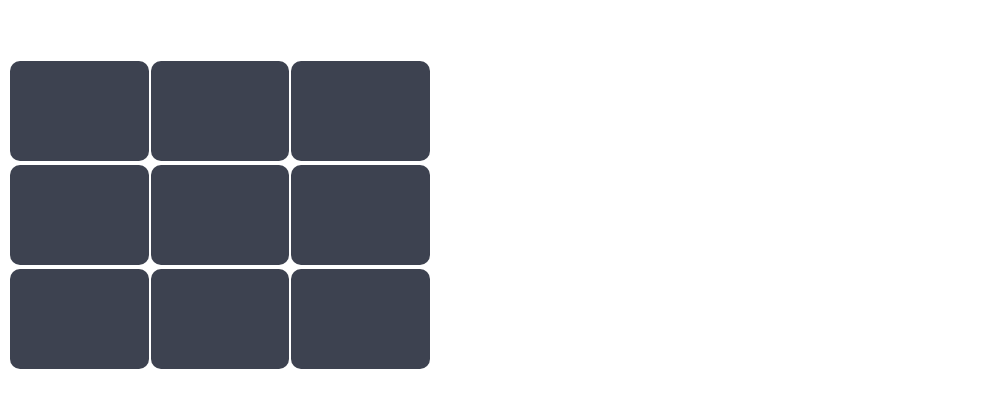
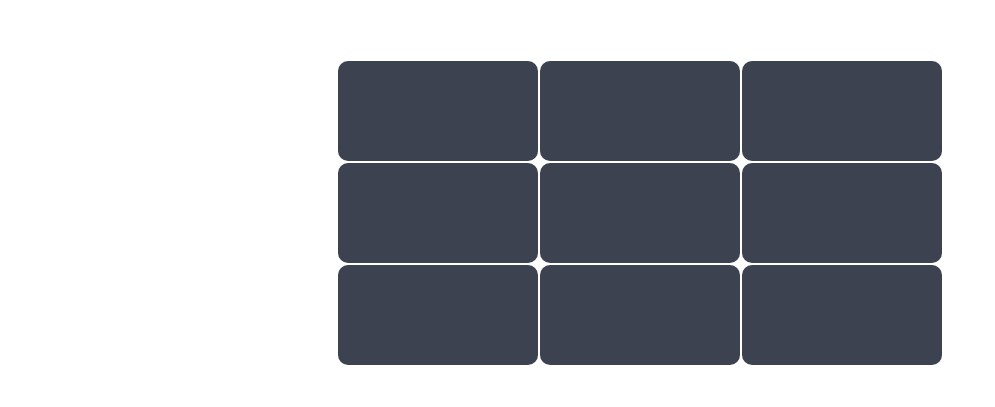
Before and after one commit to viratsardana/boggle-game, a website: page display.html in a window 1280 px wide. Shown: the part 93-500 px from the top of the page, without its empty margins (0-995 px from the left). Drawn offline with nearby package versions, Linux system fonts and the light colour scheme.

Commit message:
fixed table alignment for firefox

```diff
--- a/display.html
+++ b/display.html
@@ -6,18 +6,21 @@
 		<style>
 
 			table{
-				table-layout: fixed;
 				font-size: 60px;
 				color: white;
 				font-family: 'Open Sans', sans-serif;
 			}
 
+			.table-container{
+				margin: 0 auto;
+			}
+
 			td{
 				text-align: center;
 				background-color: #3d4250;
-      			border-radius: 10px;
-      			height: 100px;
-      			outline: none;
+      	border-radius: 10px;
+      	height: 100px;
+      	outline: none;
 			}
 
 			#header{
@@ -38,6 +41,8 @@
 			<p>Boggle Board</p>
 		</div>
 
+<div class="table-container">
+
 		<table align="center">
 
 		<tr>
@@ -50,25 +55,21 @@
 		</tr>
 
 		<tr>
-			<col width="200px">
-			<col width="200px">
-			<col width="200px">
+
 			<td></td>
 			<td></td>
 			<td></td>
 		</tr>
 
 		<tr>
-			<col width="200px">
-			<col width="200px">
-			<col width="200px">
+
 			<td></td>
 			<td></td>
 			<td></td>
 		</tr>
 
 		</table>
-
+</div>
 
 	</body>
 
```
